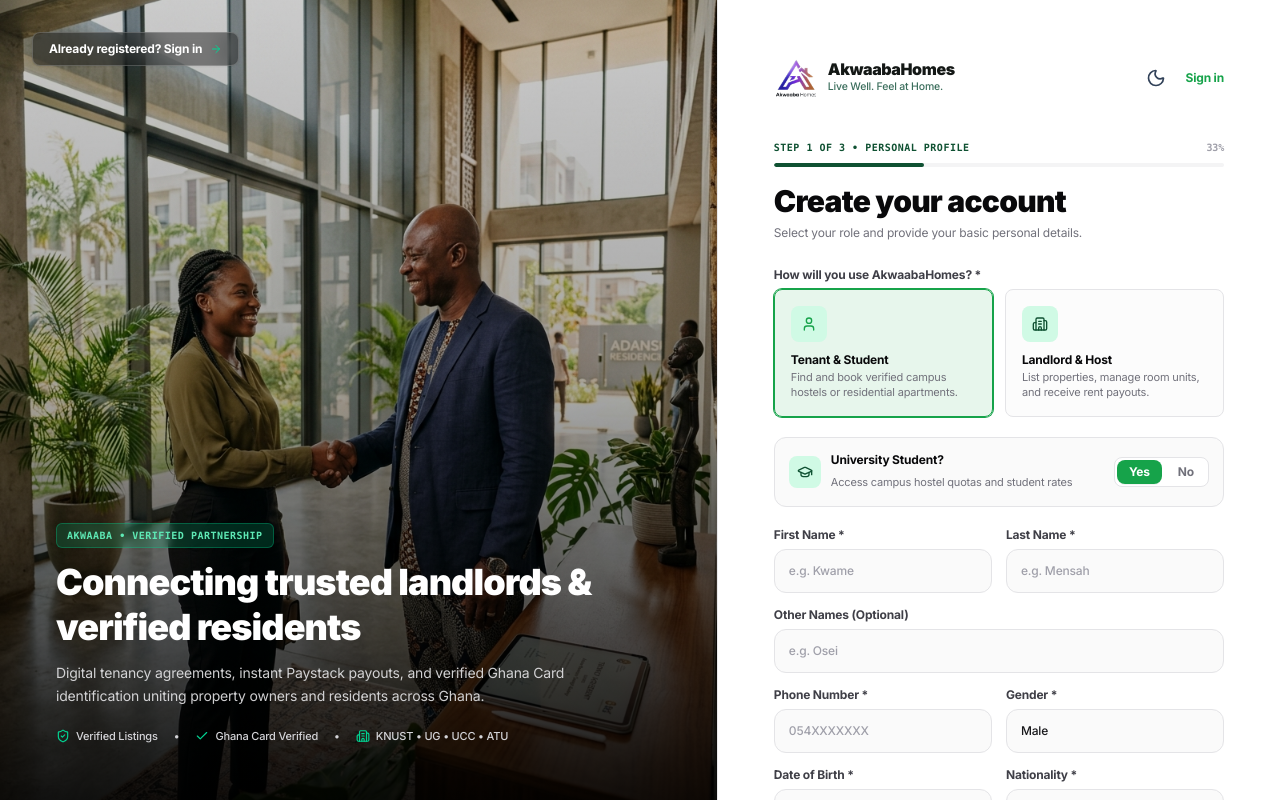
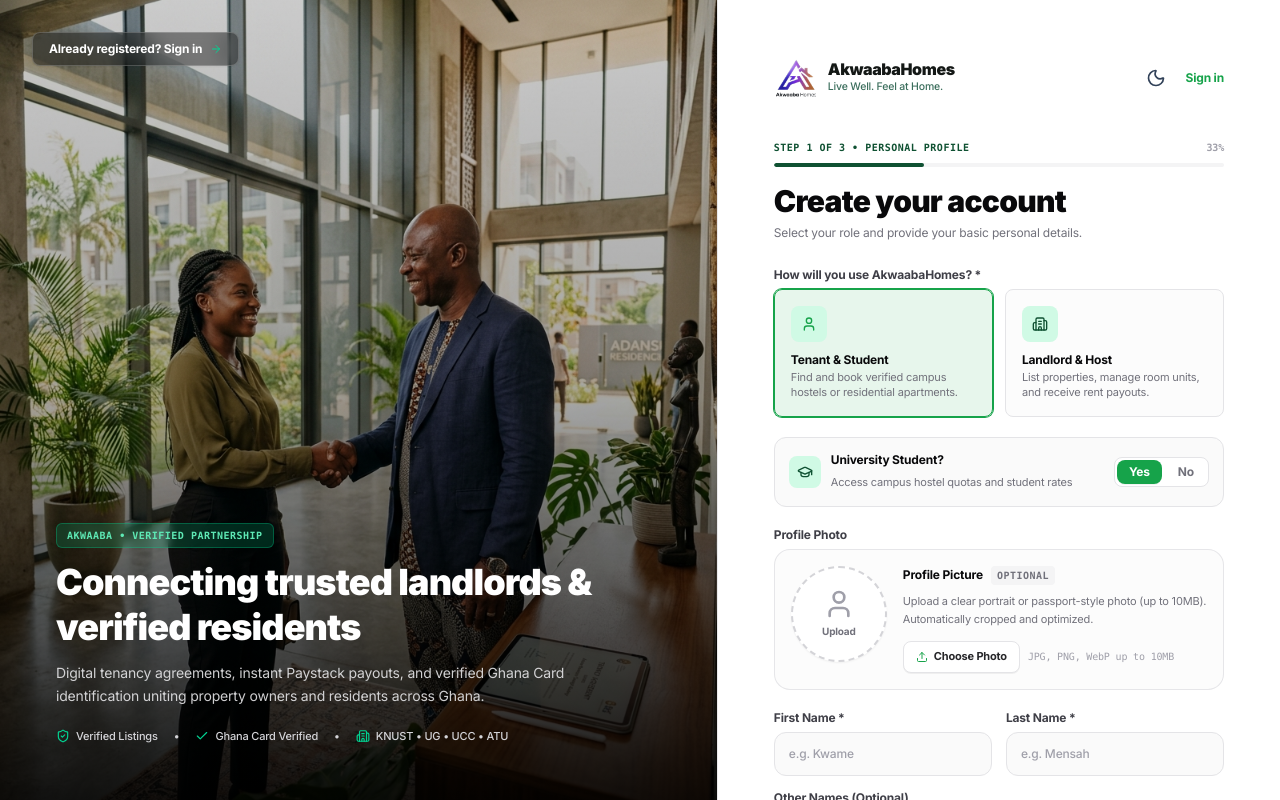
Before and after one commit to Commander-hill/akwaaba-homes, a Next.js app in the folder frontend/: page /register in a window 1280 px wide. Built offline with nearby package versions, Linux system fonts and the light colour scheme; no server answers.

Commit message:
fix(auth): enable profile picture upload during registration with 10MB limit and auto-crop

```diff
--- a/frontend/src/app/register/page.tsx
+++ b/frontend/src/app/register/page.tsx
@@ -23,6 +23,8 @@ import { useQuery } from '@tanstack/react-query';
 import AlertBanner from '@/components/AlertBanner';
 import ThemeToggle from '@/components/ThemeToggle';
 import { Button } from '@/components/ui/Button';
+import PassportUpload from '@/components/PassportUpload';
+import { getImageUrl } from '@/lib/utils';
 
 export default function RegisterPage() {
   const router = useRouter();
@@ -592,6 +594,28 @@ export default function RegisterPage() {
                 </div>
               )}
 
+              {/* Profile Photo Uploader */}
+              <div className="space-y-1.5">
+                <label className={labelClass}>Profile Photo</label>
+                <PassportUpload
+                  currentUrl={formData.avatarUrl}
+                  onUploadSuccess={(url) => {
+                    setFormData((prev) => ({ ...prev, avatarUrl: url }));
+                    if (url) {
+                      toast.success('Profile photo uploaded successfully!');
+                    }
+                  }}
+                  onUploadError={(err) => {
+                    if (err) {
+                      triggerError(err);
+                    }
+                  }}
+                  label="Profile Picture"
+                  description="Upload a clear portrait or passport-style photo (up to 10MB). Automatically cropped and optimized."
+                  optional={true}
+                />
+              </div>
+
               {/* Personal Details Grid */}
               <div className="grid grid-cols-1 sm:grid-cols-2 gap-3.5">
                 <div>
@@ -921,6 +945,39 @@ export default function RegisterPage() {
                   </button>
                 </div>
 
+                {/* Profile Photo & Name Summary */}
+                <div className="flex items-center gap-3.5 pb-2 border-b border-zinc-200/60 dark:border-zinc-800/60">
+                  <div className="relative w-12 h-12 rounded-full overflow-hidden border border-emerald-300 dark:border-emerald-700 bg-emerald-50 dark:bg-emerald-950/40 flex items-center justify-center shrink-0 shadow-2xs">
+                    {formData.avatarUrl ? (
+                      <Image
+                        src={getImageUrl(formData.avatarUrl)}
+                        alt={fullNameDisplay || 'User'}
+                        fill
+                        sizes="48px"
+                        className="object-cover"
+                      />
+                    ) : (
+                      <User className="w-6 h-6 text-zinc-400 dark:text-zinc-500" />
+                    )}
+                  </div>
+                  <div className="min-w-0 flex-1">
+                    <div className="text-xs font-bold text-zinc-950 dark:text-white truncate">
+                      {fullNameDisplay || 'Not specified'}
+                    </div>
+                    <div className="text-[11px] text-zinc-500 dark:text-zinc-400 flex items-center gap-1.5 mt-0.5">
+                      {formData.avatarUrl ? (
+                        <span className="inline-flex items-center gap-1 text-emerald-700 dark:text-emerald-400 font-semibold">
+                          <CheckCircle2 className="w-3 h-3" /> Profile photo attached
+                        </span>
+                      ) : (
+                        <span className="text-zinc-400 dark:text-zinc-500">
+                          No photo uploaded (optional)
+                        </span>
+                      )}
+                    </div>
+                  </div>
+                </div>
+
                 <dl className="grid grid-cols-2 gap-x-4 gap-y-2.5 text-xs">
                   <div className="col-span-2 sm:col-span-1">
                     <dt className="text-[11px] text-zinc-500 dark:text-zinc-400">Legal Full Name</dt>
--- a/frontend/src/components/PassportUpload.tsx
+++ b/frontend/src/components/PassportUpload.tsx
@@ -1,7 +1,7 @@
 'use client';
 
-import React, { useState, useRef } from 'react';
-import { Upload, X, CheckCircle2, AlertCircle, Camera, User } from 'lucide-react';
+import React, { useState, useRef, useEffect } from 'react';
+import { Upload, X, CheckCircle2, Camera, User, Loader2, RotateCcw } from 'lucide-react';
 import Image from 'next/image';
 import api from '@/lib/axios';
 import { getImageUrl } from '@/lib/utils';
@@ -9,72 +9,66 @@ import AlertBanner from '@/components/AlertBanner';
 
 interface PassportUploadProps {
   onUploadSuccess: (url: string) => void;
-  onUploadError: (error: string) => void;
+  onUploadError?: (error: string) => void;
   currentUrl?: string;
+  label?: string;
+  description?: string;
+  optional?: boolean;
 }
 
-export default function PassportUpload({ onUploadSuccess, onUploadError, currentUrl }: PassportUploadProps) {
+export default function PassportUpload({
+  onUploadSuccess,
+  onUploadError,
+  currentUrl,
+  label = 'Profile Photo',
+  description = 'Clear portrait or passport-style photo. Centered and cropped automatically.',
+  optional = true,
+}: PassportUploadProps) {
   const [isDragging, setIsDragging] = useState(false);
   const [preview, setPreview] = useState<string | null>(currentUrl ? getImageUrl(currentUrl) : null);
   const [isUploading, setIsUploading] = useState(false);
   const [error, setError] = useState<string | null>(null);
   const fileInputRef = useRef<HTMLInputElement>(null);
 
+  useEffect(() => {
+    if (currentUrl) {
+      setPreview(getImageUrl(currentUrl));
+    } else {
+      setPreview(null);
+    }
+  }, [currentUrl]);
+
   const validateAndUpload = async (file: File) => {
     setError(null);
-    onUploadError(''); // Clear parent error
+    if (onUploadError) onUploadError('');
 
-    // Client-side validation: Type
+    // Client-side validation: File Type
     if (!file.type.startsWith('image/')) {
-      setError('Please upload a valid image file.');
-      onUploadError('Please upload a valid image file.');
+      const err = 'Please upload a valid image file (JPG, PNG, or WebP).';
+      setError(err);
+      if (onUploadError) onUploadError(err);
       return;
     }
 
-    // Client-side validation: Size (Max 2MB)
-    if (file.size > 2 * 1024 * 1024) {
-      setError('Image must be less than 2MB.');
-      onUploadError('Image must be less than 2MB.');
+    // Client-side validation: Max 10MB
+    if (file.size > 10 * 1024 * 1024) {
+      const err = 'Image file is too large. Maximum size is 10MB.';
+      setError(err);
+      if (onUploadError) onUploadError(err);
       return;
     }
 
-    // Client-side validation: Dimensions and Aspect Ratio
-    const reader = new FileReader();
-    reader.onload = (e) => {
-      const img = new window.Image();
-      img.onload = async () => {
-        const width = img.width;
-        const height = img.height;
+    // Create an instant local blob preview for immediate feedback
+    const objectUrl = URL.createObjectURL(file);
+    setPreview(objectUrl);
+    setIsUploading(true);
 
-        if (width < 200 || height < 200) {
-          const err = 'Image is too small. Minimum size is 200x200 pixels.';
-          setError(err);
-          onUploadError(err);
-          return;
-        }
-
-        const ratio = width / height;
-        const isSquare = ratio >= 0.95 && ratio <= 1.05;
-        const isPassport = ratio >= 0.72 && ratio <= 0.78;
-
-        if (!isSquare && !isPassport) {
-          const err = 'Picture must be a square (1:1) or standard passport size (3:4 aspect ratio).';
-          setError(err);
-          onUploadError(err);
-          return;
-        }
-
-        // Show preview immediately
-        setPreview(e.target?.result as string);
-
-        // Proceed to upload
-        setIsUploading(true);
     const formData = new FormData();
     formData.append('avatar', file);
 
     try {
       const response = await api.post('/upload/avatar', formData, {
-            headers: { 'Content-Type': 'multipart/form-data' }
+        headers: { 'Content-Type': 'multipart/form-data' },
       });
 
       const data = response.data;
@@ -83,21 +77,22 @@ export default function PassportUpload({ onUploadSuccess, onUploadError, current
       setPreview(fullUrl);
       onUploadSuccess(uploadedUrl);
     } catch (err: any) {
-          const msg = err.response?.data?.message || err.message || 'An error occurred during upload.';
+      const msg =
+        err.response?.data?.error ||
+        err.response?.data?.message ||
+        err.message ||
+        'Failed to upload profile picture. Please try again.';
       setError(msg);
-          onUploadError(msg);
-          setPreview(null);
+      if (onUploadError) onUploadError(msg);
+      // Revert preview if currentUrl exists, otherwise clear
+      setPreview(currentUrl ? getImageUrl(currentUrl) : null);
     } finally {
       setIsUploading(false);
+      // Clean up object URL if it was created
+      if (objectUrl) {
+        URL.revokeObjectURL(objectUrl);
       }
-      };
-      img.onerror = () => {
-        setError('Failed to read image.');
-        onUploadError('Failed to read image.');
-      };
-      img.src = e.target?.result as string;
-    };
-    reader.readAsDataURL(file);
+    }
   };
 
   const handleDragOver = (e: React.DragEvent) => {
@@ -124,67 +119,147 @@ export default function PassportUpload({ onUploadSuccess, onUploadError, current
     }
   };
 
-  return (
-    <div className="w-full flex flex-col items-center justify-center">
-      <div
-        className="relative flex flex-col items-center justify-center text-center transition-all cursor-pointer group py-2"
-        onDragOver={handleDragOver}
-        onDragLeave={handleDragLeave}
-        onDrop={handleDrop}
-        onClick={() => !preview && !isUploading && fileInputRef.current?.click()}
-      >
-        <input
-          type="file"
-          ref={fileInputRef}
-          className="hidden"
-          accept="image/png, image/jpeg, image/webp"
-          onChange={handleFileSelect}
-        />
-
-        {preview ? (
-          <div className="relative w-32 h-32 rounded-full overflow-hidden border-4 border-[#5B4CFF] shadow-[0_0_20px_rgba(91,76,255,0.3)] group">
-            <Image src={preview} alt="Passport Preview" fill className="object-cover" />
-
-            {/* Loading Overlay */}
-            {isUploading && (
-              <div className="absolute inset-0 bg-black/50 flex items-center justify-center backdrop-blur-sm">
-                <div className="w-6 h-6 border-2 border-white border-t-transparent rounded-full animate-spin"></div>
-              </div>
-            )}
-
-            {/* Change Image Overlay */}
-            {!isUploading && (
-              <div
-                className="absolute inset-0 bg-black/60 flex items-center justify-center opacity-0 group-hover:opacity-100 transition-opacity cursor-pointer backdrop-blur-sm"
-                onClick={(e) => {
+  const handleRemove = (e: React.MouseEvent) => {
     e.stopPropagation();
     setPreview(null);
     setError(null);
     onUploadSuccess('');
     if (fileInputRef.current) fileInputRef.current.value = '';
-                }}
+  };
+
+  return (
+    <div className="w-full">
+      <input
+        type="file"
+        ref={fileInputRef}
+        className="hidden"
+        accept="image/png, image/jpeg, image/jpg, image/webp"
+        onChange={handleFileSelect}
+      />
+
+      <div
+        onDragOver={handleDragOver}
+        onDragLeave={handleDragLeave}
+        onDrop={handleDrop}
+        className={`relative rounded-2xl border transition-all p-4 ${
+          isDragging
+            ? 'border-[#16A34A] bg-[#16A34A]/10 ring-2 ring-[#16A34A]/30'
+            : 'border-zinc-200/90 dark:border-zinc-800 bg-zinc-50/60 dark:bg-zinc-900/40 hover:border-zinc-300 dark:hover:border-zinc-700'
+        }`}
       >
-                <X className="text-white w-8 h-8" />
+        <div className="flex flex-col sm:flex-row items-center sm:items-start gap-4">
+          {/* Avatar Circular Preview / Drop Area */}
+          <div className="relative shrink-0">
+            <div
+              onClick={() => !isUploading && fileInputRef.current?.click()}
+              className={`relative w-24 h-24 sm:w-24 sm:h-24 rounded-full overflow-hidden border-2 transition-all cursor-pointer flex items-center justify-center shadow-xs group ${
+                preview
+                  ? 'border-[#16A34A] dark:border-emerald-500'
+                  : 'border-dashed border-zinc-300 dark:border-zinc-700 hover:border-[#16A34A] bg-white dark:bg-zinc-800/80'
+              }`}
+            >
+              {preview ? (
+                <>
+                  <Image
+                    src={preview}
+                    alt="Profile Preview"
+                    fill
+                    sizes="96px"
+                    className="object-cover"
+                  />
+                  {/* Hover Overlay */}
+                  {!isUploading && (
+                    <div className="absolute inset-0 bg-black/40 opacity-0 group-hover:opacity-100 transition-opacity flex flex-col items-center justify-center text-white text-[10px] font-bold">
+                      <Camera className="w-5 h-5 mb-0.5" />
+                      <span>Change</span>
+                    </div>
+                  )}
+                </>
+              ) : (
+                <div className="flex flex-col items-center justify-center text-zinc-400 dark:text-zinc-500 group-hover:text-[#16A34A] transition-colors">
+                  <User className="w-8 h-8" />
+                  <span className="text-[10px] font-bold mt-1 text-zinc-500 dark:text-zinc-400 group-hover:text-[#16A34A]">
+                    Upload
+                  </span>
+                </div>
+              )}
+
+              {/* Uploading Spinner Overlay */}
+              {isUploading && (
+                <div className="absolute inset-0 bg-black/60 flex flex-col items-center justify-center backdrop-blur-2xs text-white">
+                  <Loader2 className="w-6 h-6 animate-spin text-emerald-400" />
+                  <span className="text-[9px] font-mono font-bold mt-1">Uploading</span>
                 </div>
               )}
             </div>
+
+            {/* Success check badge */}
+            {preview && !isUploading && (
+              <div className="absolute -bottom-1 -right-1 w-6 h-6 rounded-full bg-[#16A34A] text-white flex items-center justify-center border-2 border-white dark:border-zinc-900 shadow-xs">
+                <CheckCircle2 className="w-3.5 h-3.5" />
+              </div>
+            )}
+          </div>
+
+          {/* Details & Action Controls */}
+          <div className="flex-1 text-center sm:text-left space-y-2">
+            <div className="flex flex-wrap items-center justify-center sm:justify-start gap-2">
+              <span className="text-xs font-bold text-zinc-950 dark:text-white">
+                {label}
+              </span>
+              {optional && (
+                <span className="px-1.5 py-0.5 rounded text-[10px] font-mono font-bold uppercase tracking-wider bg-zinc-100 dark:bg-zinc-800 text-zinc-500 dark:text-zinc-400">
+                  Optional
+                </span>
+              )}
+              {preview && !isUploading && (
+                <span className="inline-flex items-center gap-1 text-[11px] font-bold text-[#16A34A] dark:text-emerald-400">
+                  <CheckCircle2 className="w-3 h-3" /> Photo attached
+                </span>
+              )}
+            </div>
+
+            <p className="text-[11px] text-zinc-500 dark:text-zinc-400 leading-relaxed max-w-sm">
+              {description}
+            </p>
+
+            {/* Buttons */}
+            <div className="flex flex-wrap items-center justify-center sm:justify-start gap-2 pt-1">
+              <button
+                type="button"
+                onClick={() => fileInputRef.current?.click()}
+                disabled={isUploading}
+                className="h-8 px-3 rounded-lg bg-white dark:bg-zinc-800 border border-zinc-200 dark:border-zinc-700 hover:border-[#16A34A] dark:hover:border-emerald-500 text-zinc-800 dark:text-zinc-200 text-[11px] font-bold inline-flex items-center gap-1.5 transition shadow-2xs cursor-pointer disabled:opacity-50"
+              >
+                {preview ? (
+                  <>
+                    <RotateCcw className="w-3 h-3 text-[#16A34A]" />
+                    <span>Change Photo</span>
+                  </>
                 ) : (
                   <>
-            <div className={`w-16 h-16 rounded-full flex items-center justify-center mb-4 transition-colors ${
-              error ? 'bg-red-500/20 text-red-400' : 'bg-[#2A2A2B] text-slate-300 border border-slate-700/60 shadow-md'
-            }`}>
-              <User className="w-8 h-8 text-slate-300" />
-            </div>
-            <h3 className="text-lg font-bold text-white mb-2">Upload Passport Picture <span className="text-xs font-normal text-[#A1A1AA]">(Optional)</span></h3>
-            <p className="text-sm text-[#A1A1AA] max-w-xs mb-4">
-              Drag and drop your image here, or click to browse.
-            </p>
-            <div className="flex gap-2 text-xs text-[#71717A] bg-[#111111]/50 py-2 px-4 rounded-xl">
-              <span className="flex items-center gap-1"><CheckCircle2 className="w-3 h-3 text-emerald-500"/> 1:1 or 3:4 Ratio</span>
-              <span className="flex items-center gap-1"><CheckCircle2 className="w-3 h-3 text-emerald-500"/> Max 2MB</span>
-            </div>
+                    <Upload className="w-3 h-3 text-[#16A34A]" />
+                    <span>Choose Photo</span>
                   </>
                 )}
+              </button>
+
+              {preview && !isUploading && (
+                <button
+                  type="button"
+                  onClick={handleRemove}
+                  className="h-8 px-2.5 rounded-lg border border-red-200 dark:border-red-900/50 hover:bg-red-50 dark:hover:bg-red-950/30 text-red-600 dark:text-red-400 text-[11px] font-bold inline-flex items-center gap-1 transition cursor-pointer"
+                >
+                  <X className="w-3 h-3" />
+                  <span>Remove</span>
+                </button>
+              )}
+
+              <span className="text-[10px] text-zinc-400 dark:text-zinc-500 font-mono self-center">
+                JPG, PNG, WebP up to 10MB
+              </span>
+            </div>
+          </div>
         </div>
 
         {error && (
@@ -195,5 +270,6 @@ export default function PassportUpload({ onUploadSuccess, onUploadError, current
           />
         )}
       </div>
+    </div>
   );
 }
```
Also changed, not shown: 2 other files (tests, documents, lock files or other folders). Lines whose indentation alone changed are shown as unchanged.
